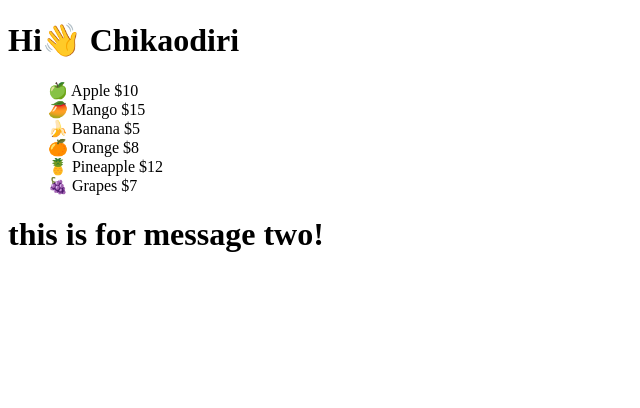
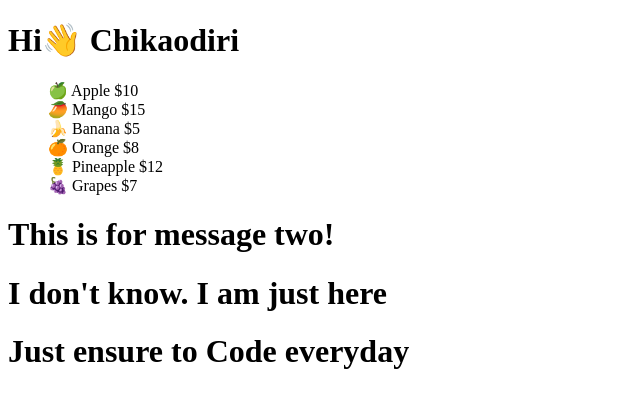
Before and after one commit to Chikaodiri-tech/Learning_React, a React (Vite) app: page / in a window 1280 px wide. Shown: the top 408 px of the page, without its empty margins (0-640 px from the left). Built offline with nearby package versions, Linux system fonts and the light colour scheme.

Commit message:
Files updated, New files added for Rendering components using ternary

```diff
--- a/src/App.jsx
+++ b/src/App.jsx
@@ -3,6 +3,8 @@ import ConditionalComponent from "./components/ConditionalComponent";
 import Code from "./components/Code";
 import Welcome from "./components/Welcome";
 import Hello from "./components/Hello";
+import Ternary from "./components/Ternary";
+import RenderComponent from "./components/RenderComponent";
 
 function App() {
   return (
@@ -10,6 +12,8 @@ function App() {
       <Hello name="Chikaodiri" message="Hi" emoji="👋"/>
       <Fruits />
       <ConditionalComponent />
+      <Ternary />
+      <RenderComponent />
     </div>
   );
 }
--- a/src/components/Code.jsx
+++ b/src/components/Code.jsx
@@ -1,7 +1,7 @@
 export default function Code () {
     return (
         <div>
-            <h1>Code everyday</h1>
+            <h1>Just ensure to Code everyday</h1>
         </div>
     )
 }
--- a/src/components/ConditionalComponent.jsx
+++ b/src/components/ConditionalComponent.jsx
@@ -7,7 +7,7 @@ export default function ConditionalComponent () {
     if (display) {
         message = <h1>This is message one been rendered!</h1>
     } else {
-        message = <h1>this is for message two!</h1>
+        message = <h1>This is for message two!</h1>
     }
     return message;
 }
--- /dev/null
+++ b/src/components/RenderComponent.jsx
@@ -0,0 +1,8 @@
+import Code from "./Code";
+import Welcome from "./Welcome";
+
+export default function RenderComponent() {
+    const display = false; // Change this to true to see the Welcome component
+    // const display = true; // Uncomment this line to switch to Welcome component
+    return display ? <Welcome/> : <Code/>
+}
--- /dev/null
+++ b/src/components/Ternary.jsx
@@ -0,0 +1,11 @@
+import Code from "./Code";
+import Welcome from "./Welcome";
+
+export default function Ternary() {
+  const display = false;
+  return display ? (
+    <h1>Yo, I very Happy</h1>
+  ) : (
+    <h1>I don't know. I am just here</h1>
+  );
+}
--- a/src/components/Welcome.jsx
+++ b/src/components/Welcome.jsx
@@ -1,7 +1,7 @@
 export default function Welcome() {
     return (
         <div>
-            <h1>You are welcome</h1>
+            <h1>Hey! You are welcome</h1>
         </div>
-    )
+    );
 }
```
